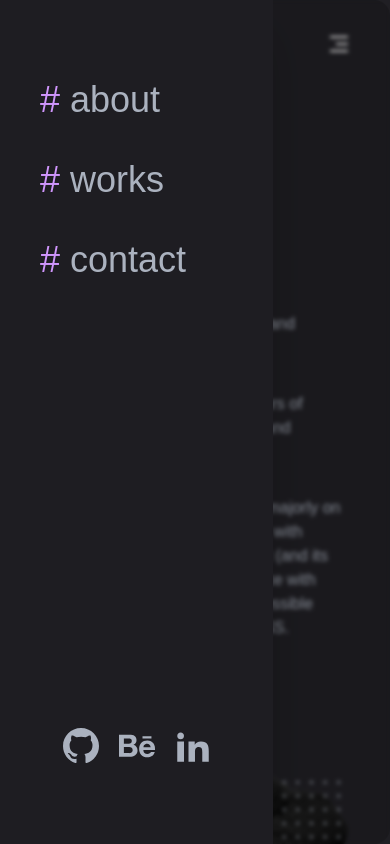
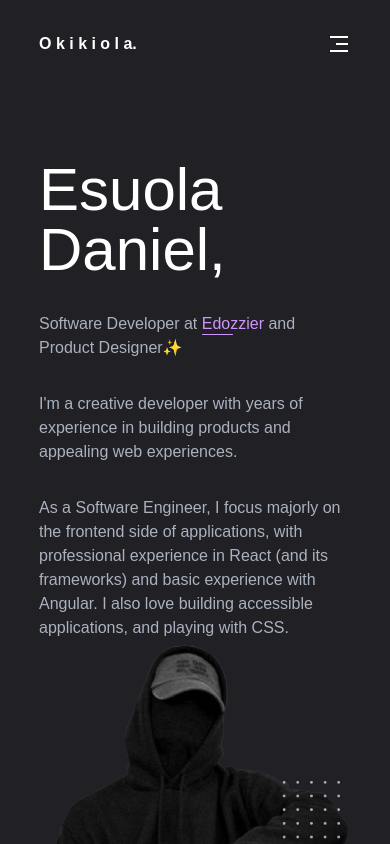
Before and after one commit to danielafriheart/danielafriheartt, a React (Create React App) app: page / in a window 390 px wide. Shown: the top 844 px of the page. Built offline with nearby package versions, Linux system fonts and the light colour scheme.

Commit message:
Mobile nav responsiveness

```diff
--- a/src/components/Navbar.js
+++ b/src/components/Navbar.js
@@ -5,13 +5,22 @@ import { RiMenu3Line } from 'react-icons/ri'
 import { BsBehance } from 'react-icons/bs';
 import { ImLinkedin2 } from 'react-icons/im';
 import { BsGithub } from 'react-icons/bs';
+import { AiOutlineClose } from 'react-icons/ai';
 //===================================>>>>>>>>>>>>>>>>>>>>>>>>>>>
 
 
 export default function Navbar() {
 
-  const [open, setOpen] = useState(true);
+  const [open, setOpen] = useState(false);
 
+  const handleNavOpen = () => {
+    setOpen(true);
+    // console.log(open);
+  };
+
+  const handleNavClose = () => {
+    setOpen(false);
+  };
 
   return (
     <div className='fixed w-screen z-50'>
@@ -19,8 +28,7 @@ export default function Navbar() {
         <Link to='/' className='text-white font-bold'>O k i k i o l a.</Link>
 
         <button className="ml-auto md:hidden" aria-controls='mobile-menu' aria-expanded='false'>
-          <RiMenu3Line className='cursor-pointer text-white' size='1.5em' />
-          {/* <CloseTwoToneIcon className='cursor-pointer text-white' /> */}
+          <RiMenu3Line className={`${open === false ? 'flex' : 'hidden'} cursor-pointer text-white`} size='1.5em' onClick={handleNavOpen} />
         </button>
 
         <ul className='ml-auto hidden md:flex'>
@@ -39,8 +47,7 @@ export default function Navbar() {
       </div>
 
       {/* Mobile Nav */}
-      <div className="md:hidden h-screen glass top-0 absolute z-10 w-full">
-
+      <div className={`${open === true ? 'flex' : 'hidden'} h-screen glass top-0 absolute z-10 w-full md:hidden`} >
         <div className=" gap-32 flex flex-col px-10 py-20 justify-between h-full bg-background w-[70vw] shadow-2xl">
           <ul className=''>
             <li className='gap-10 flex flex-col text-4xl'>
@@ -67,6 +74,13 @@ export default function Navbar() {
 
           </div>
         </div>
+
+        <div className="">
+          <button className="ml-auto md:hidden absolute right-0 mt-[2em] mr-[4em]" aria-controls='mobile-menu' aria-expanded='false'>
+            <AiOutlineClose className={`${open === true ? 'flex' : 'hidden'} cursor-pointer text-white`} size='1.5em' onClick={handleNavClose} />
+          </button>
+        </div>
+
       </div>
     </div>
   )
--- a/src/index.css
+++ b/src/index.css
@@ -52,7 +52,6 @@ h2 {
 
 .glass{
 background: rgba(0, 0, 0, 0.2);
-border-radius: 16px;
 box-shadow: 0 4px 30px rgba(0, 0, 0, 0.1);
 backdrop-filter: blur(2px);
 -webkit-backdrop-filter: blur(2px);
```
